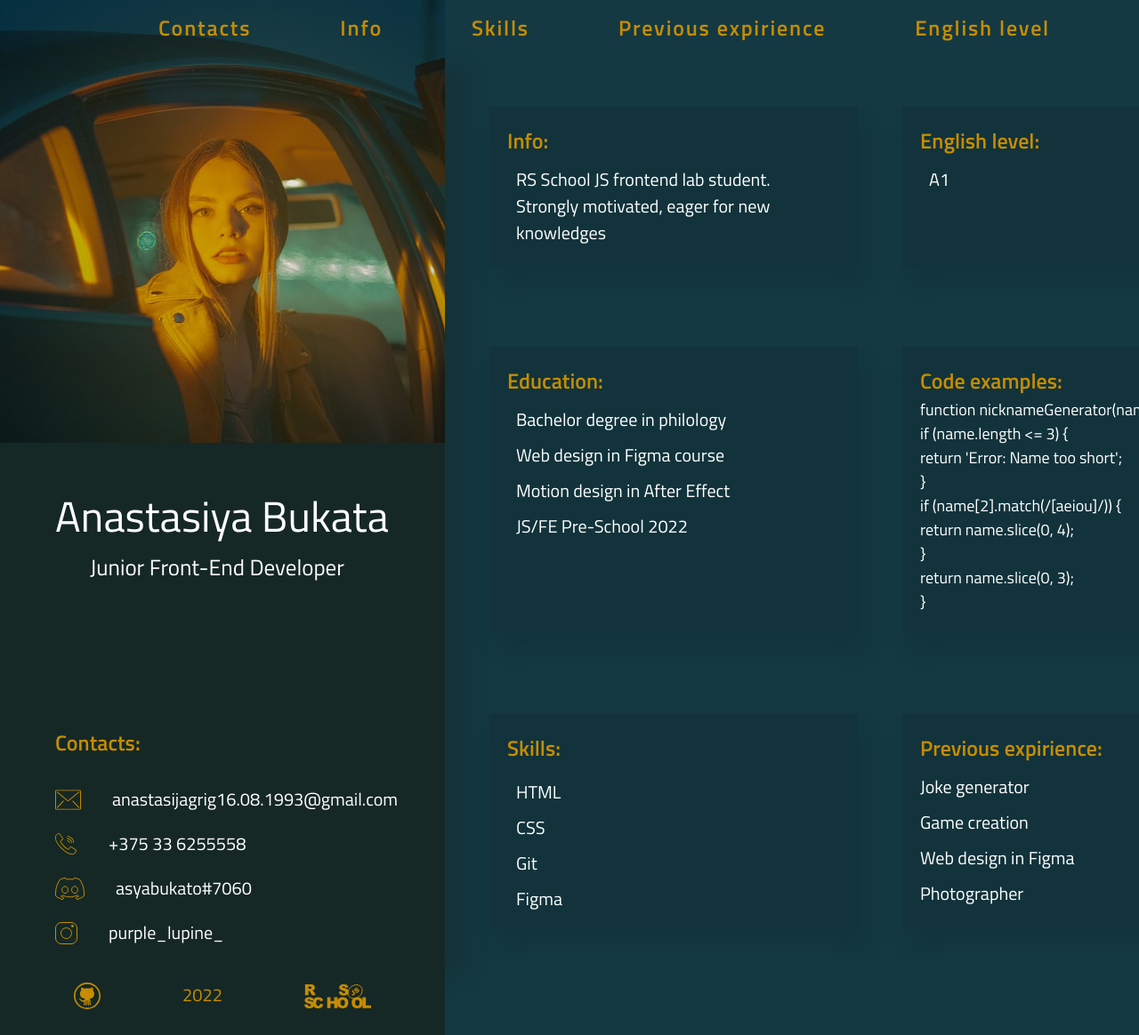
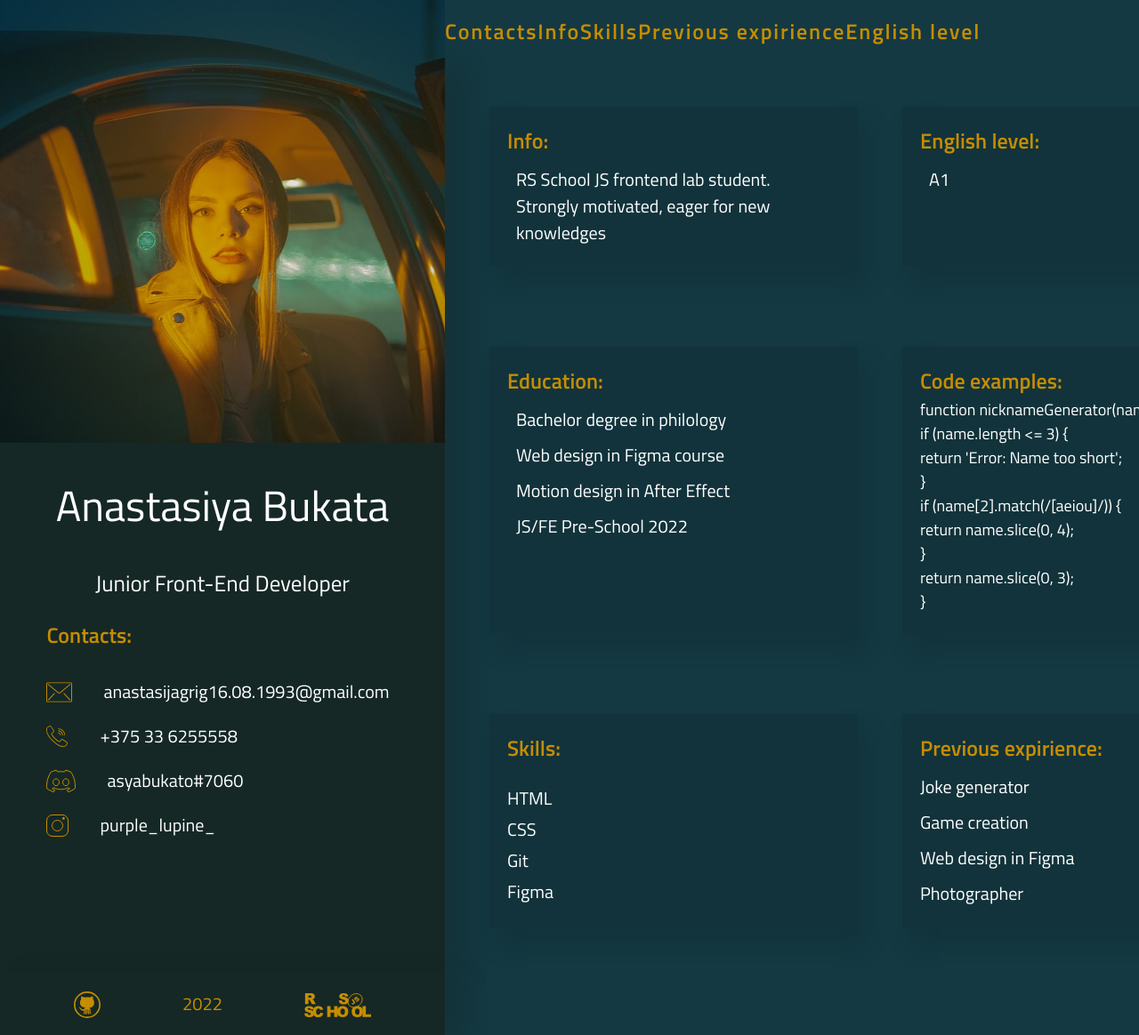
Before and after one commit to AsyaBukato/rsschool-cv, a plain HTML site: page index.html in a window 1280 px wide. Shown: the top 1164 px of the page at 89% size. Drawn offline with Linux system fonts and the light colour scheme.

Commit message:
fix: add changes

```diff
--- a/index.html
+++ b/index.html
@@ -13,7 +13,7 @@
 
 <body>
     <header>
-        <div class="container">
+        <div class="container header-container">
             <nav>
                 <ul class="menu">
                     <li><a href="#contacts" class="menu-link">Contacts</a></li>
@@ -26,7 +26,7 @@
         </div>
     </header>
 
-    <main class="main-container">
+    <main class="container main-container">
         <img src="./assets/image/avatar.jpg" class="photo" alt="photo Anastasiya Bukata">
         <div class="left-column">
             <h1>Anastasiya Bukata</h1>
@@ -56,33 +56,31 @@
 
         </div>
         <div class="right-column">
-            <div class="card-info">
+            <div class="card card-info">
                 <h3>Info:</h3>
                 <p>RS School JS frontend lab student. Strongly motivated, eager for new knowledges</p>
             </div>
-            <div class="card-education">
+            <div class="card card-education">
                 <h3>Education:</h3>
                 <p>Bachelor degree in philology</p>
                 <p>Web design in Figma course</p>
                 <p>Motion design in After Effect</p>
                 <p>JS/FE Pre-School 2022</p>
             </div>
-            <div class="card-skills">
+            <div class="card card-skills">
                 <h3>Skills:</h3>
                 <ul>
-                    <li>
-                        <p>HTML</p>
-                        <p>CSS</p>
-                        <p>Git</p>
-                        <p>Figma</p>
-                    </li>
+                    <li>HTML</li>
+                    <li>CSS</li>
+                    <li>Git</li>
+                    <li>Figma</li>
                 </ul>
             </div>
-            <div class="card-english">
+            <div class="card card-english">
                 <h3>English level:</h3>
                 <p>A1</p>
             </div>
-            <div class="card-code">
+            <div class="card card-code">
                 <h3>Code examples:</h3>
                 <code>
                     function nicknameGenerator(name){
@@ -104,7 +102,7 @@
                     }
                 </code>
             </div>
-            <div class="card-expirience">
+            <div class="card card-expirience">
                 <h3>Previous expirience:</h3>
                 <a href="https://rolling-scopes-school.github.io/asyabukato-JSFEPRESCHOOL/random-jokes/">Joke generator</a>
                 <a href="https://rolling-scopes-school.github.io/asyabukato-JSFEPRESCHOOL/tic-tac-toe/">Game creation</a>
@@ -115,11 +113,14 @@
     </main>
 
     <footer>
-        <div class="container git-year-rss">
-            <a href="https://github.com/AsyaBukato"><img src="./assets/icon/github-icon.svg" alt="github"></a>
-            <div class="year-2022">2022</div>
-            <a href="https://rs.school/js/"><img src="./assets/icon/rs_school_js.svg" alt="rs-school"></a>
+        <div class="container footer-container">
+            <div class="git-year-rss">
+                <a href="https://github.com/AsyaBukato"><img src="./assets/icon/github-icon.svg" alt="github"></a>
+                <div class="year-2022">2022</div>
+                <a href="https://rs.school/js/"><img src="./assets/icon/rs_school_js.svg" alt="rs-school"></a>
+            </div>
         </div>
+
     </footer>
 
 </body>
--- a/style.css
+++ b/style.css
@@ -5,6 +5,14 @@
 .container {
   max-width: 1440px;
   margin: 0 auto;
+}
+
+.header-container {
+  height: 70px;
+  padding-left: 500px;
+  display: flex;
+  align-items: center;
+  z-index: 2;
 }
 
 body {
@@ -16,21 +24,12 @@ body {
     justify-content: flex-start;
     background-color: #143942;
     font-family: 'Titillium Web', sans-serif;
-  }
-
-header {
-    height: 70px;
-    background-image: url(./assets/image/avatar.jpg);
-    background-position: 0% 0%;
-    background-repeat: no-repeat;
-    z-index: 2;
+    /* align-items: center; */
   }
 
 .menu {
-    padding-left: 50px;
-    padding-right: 50px;
     display: flex;
-    justify-content: flex-end;
+    justify-content:space-around;
     align-items: center;
     list-style: none
   }
@@ -42,7 +41,7 @@ header {
     font-size: 24px;
     line-height: 30px;
     letter-spacing: 0.075em;
-    padding: 0 50px;
+    /* padding: 0 50px; */
     line-height: 30px;
     text-decoration: none;
     color: #C68D00;
@@ -57,8 +56,6 @@ header {
     display: flex;
     justify-content: flex-start;
     height: calc(100% - 140px);
-    /* max-width: 1440px;
-    min-height: 90px; */
   }
 
 .photo {
@@ -69,12 +66,15 @@ header {
 
 .left-column {
     display: flex;
-    align-items: stretch;
+    flex-direction: column;
+    align-items: center;
+    /* justify-content: fle; */
+    padding-top: 430px;
     width: 500px;
-    height: 1024px;
+    /* height: 1024px; */
     background-color:#152826;
     box-shadow: 23px 4px 24px #1528264f;
-    padding: 0 62px 0 62px;
+    /* padding: 0 62px 0 62px; */
   }
 
 h1 {
@@ -84,19 +84,15 @@ h1 {
     font-size: 48px;
     line-height: 73px;
     color: #FFFFFF;
-    position: absolute;
-    top: 512px;
   }
 
 h2 {
-    position: absolute;
-    top: 598px;
     font-family: 'Titillium Web';
     font-style: normal;
     font-weight: 400;
     font-size: 25px;
     color: #FFFFFF;
-    padding-left: 39px;
+    margin-top: 0%;
   }
 
   h3 {
@@ -167,59 +163,48 @@ code {
   color: #FFFFFF;
 }
 
+.card {
+  width: 414px;
+  background: #12333B;
+  box-shadow: 9px 19px 21px rgba(15, 42, 49, 0.34);
+  padding: 20px;
+}
+
 .card-info {
-    width: 414px;
     height: 179px;
-    background: #12333B;
-    box-shadow: 9px 19px 21px rgba(15, 42, 49, 0.34);
-    padding: 20px;
     margin: 0px 50px 50px 0px;
 }
 
 .card-education {
-  width: 414px;
   height: 322px;
-  background: #12333B;
-  box-shadow: 9px 19px 21px rgba(15, 42, 49, 0.34);
-  padding: 20px;
   margin: 0px 50px 50px 0px;
 }
 
 .card-skills {
-  width: 414px;
   height: 241px;
-  background: #12333B;
-  box-shadow: 9px 19px 21px rgba(15, 42, 49, 0.34);
-  padding: 20px;
   margin: 0px 50px 50px 0px;
+  font-family: 'Titillium Web';
+  font-style: normal;
+  font-weight: 400;
+  font-size: 20px;
+  line-height: 35px;
+  color: #FFFFFF;
 }
 
 .card-english {
-  width: 414px;
   height: 179px;
-  background: #12333B;
-  box-shadow: 9px 19px 21px rgba(15, 42, 49, 0.34);
-  padding: 20px;
   margin: 0px 0px 50px 0px;
 }
 
 .card-code {
-  width: 414px;
   height: 322px;
-  background: #12333B;
-  box-shadow: 9px 19px 21px rgba(15, 42, 49, 0.34);
-  padding: 20px;
   margin: 0px 0px 50px 0px;
 }
 
 .card-expirience {
   display: flex;
   flex-direction: column;
-  width: 414px;
   height: 241px;
-  background: #12333B;
-  box-shadow: 9px 19px 21px rgba(15, 42, 49, 0.34);
-  padding: 20px;
   margin: 0px 0px 50px 0px;
 }
 
@@ -239,19 +224,22 @@ a:hover {
     color: #C68D00;
 }
 
-footer {
-    height: 70px;
-    width: 500px;
-    background: #152826;
-    background-position: 0% 0%;
-    background-repeat: no-repeat;
-    z-index: 2;
+.footer-container {
+  height: 70px;
+  display: flex;
+  align-items: center;
+  justify-content: flex-start;
+  z-index: 2;
 }
 
 .git-year-rss {
+  width: 500px;
+  height: 70px;
   display: flex;
   justify-content: space-evenly;
-  align-items: center
+  align-items: center;
+  background: #152826;
+  box-shadow: 23px 4px 24px #1528264f;
 }
 
 .year-2022 {
```
